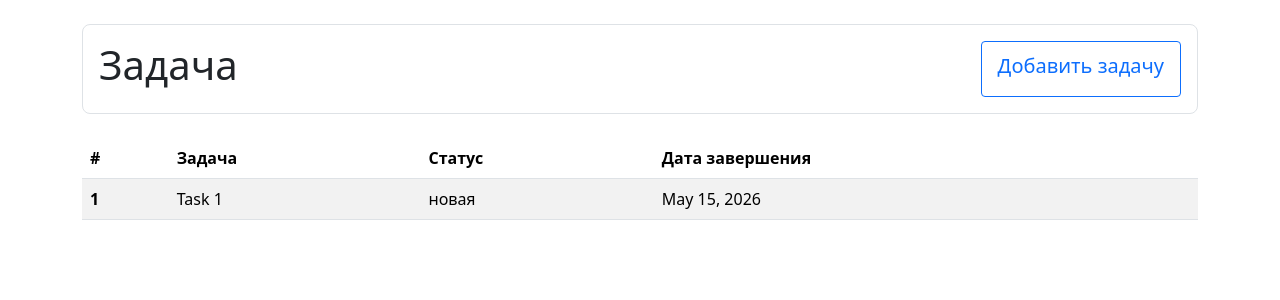
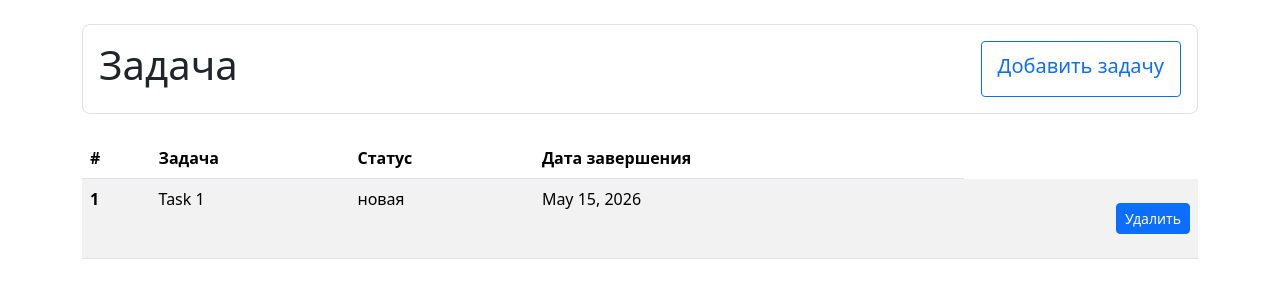
Before and after one commit to Nuriia9075/homework_52, a Django app: page /task/1 in a window 1280 px wide. Shown: the part 56-356 px from the top of the page. Run offline with Django 5.2, Linux system fonts and the light colour scheme; data comes from the database, SQL or seed files in the repository.

Commit message:
feat task_detial.html: added delete button

```diff
--- a/source/todo/templates/task_detail.html
+++ b/source/todo/templates/task_detail.html
@@ -29,6 +29,8 @@
         <h1>Задачa</h1>
         <a class="btn btn-sm btn-outline-primary fs-5 px-3 lh-lg" href="/tasks/add/">Добавить задачу</a>
     </div>
+    <form id="article-form" action="" method="POST">
+        {% csrf_token %}
     <table class="table table-striped table-hover">
       <thead>
         <tr>
@@ -44,9 +46,14 @@
             <td>{{task.title}}</td>
             <td>{{task.get_status_display}}</td>
             <td> {% if task.end_date %} {{task.end_date}} {% else %} Пока нет данных {% endif %}</td>
+            <td><div class="card-footer text-end py-3">
+                    <button type="submit" form="article-form" class="btn btn-sm btn-primary">Удалить</button>
+                </div>
+            </td>
         </tr>
       </tbody>
     </table>
+    </form>
 </div>
 </body>
 </html>
--- a/source/todo/views.py
+++ b/source/todo/views.py
@@ -1,5 +1,8 @@
+from django.db.models import Model
 from django.http import HttpResponse, HttpResponseRedirect
 from django.shortcuts import render
+
+import todolist
 from todo.models import Task, status_task
 
 
@@ -28,4 +31,7 @@ def task_detail(request, task_id):
             return render(request, 'task_detail.html', {'task': task})
         except Task.DoesNotExist:
             return HttpResponseRedirect('/tasks')
-    return HttpResponseRedirect('/tasks')
+    else:
+        task = Task.objects.get(id = int(task_id))
+        task.delete()
+        return HttpResponseRedirect('/tasks')
```
